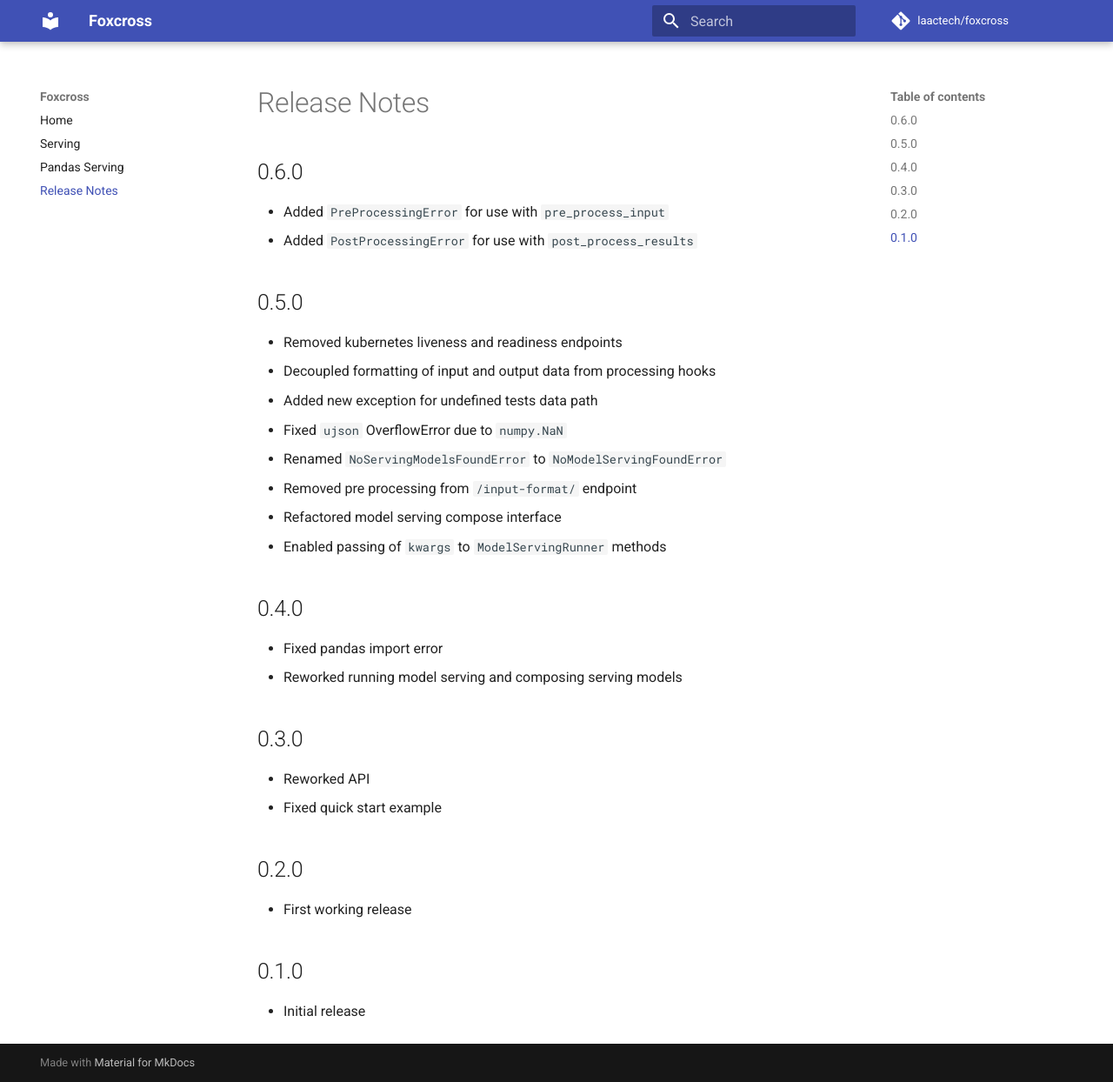
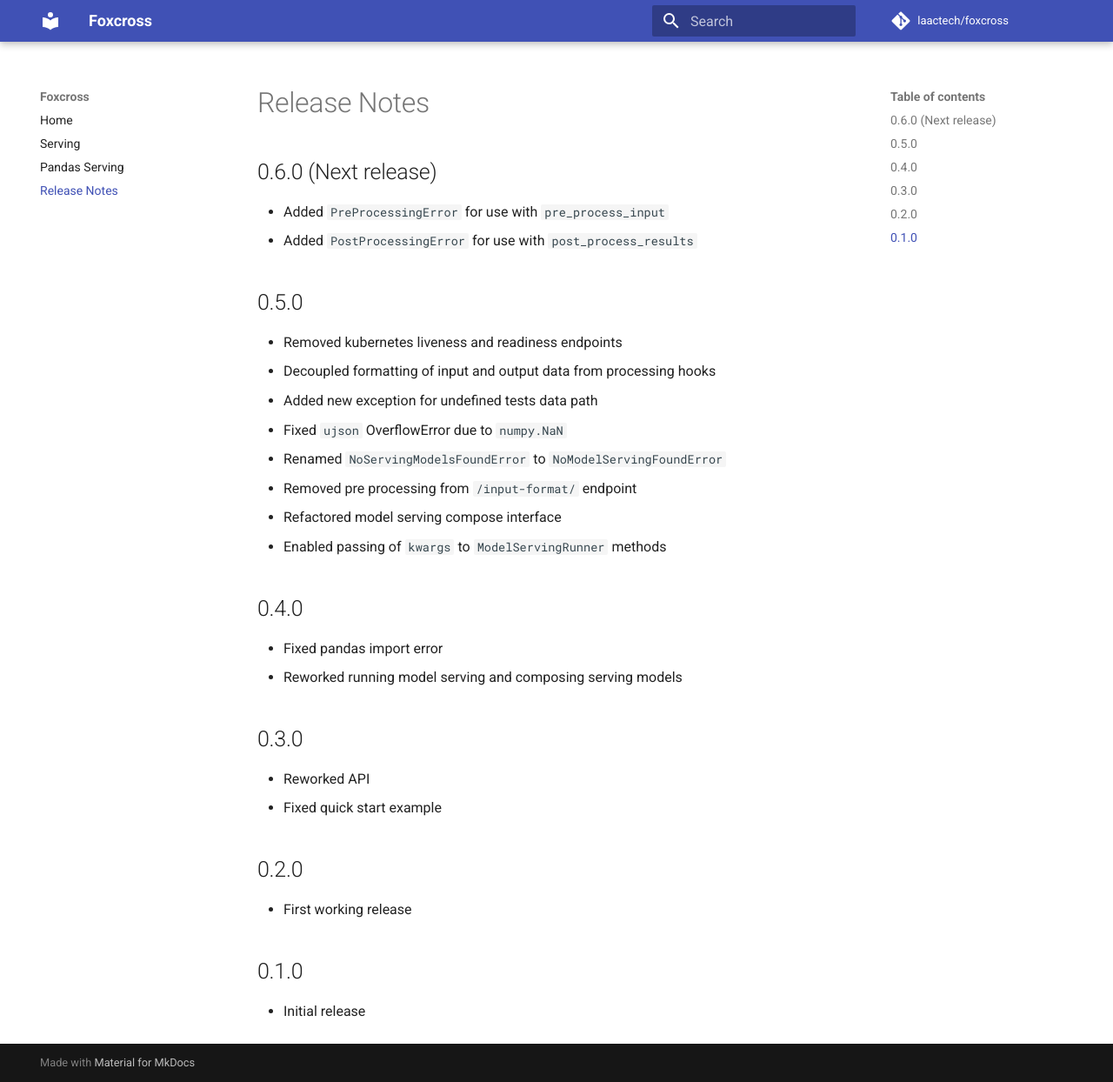
Before and after one commit to laactechnology/foxcross, an MkDocs documentation site: the page built from docs/release-notes.md, in a window 1280 px wide and 1244 px high. Shown: the whole window at 87% size. Built offline with MkDocs 1.6.1 and Material for MkDocs 9.7.7, drawn with Linux system fonts in a browser that asks for light colours; comment, search, counter and statistics services are not loaded.

Commit message:
clarifying release notes

```diff
--- a/docs/release-notes.md
+++ b/docs/release-notes.md
@@ -1,4 +1,4 @@
-## 0.6.0
+## 0.6.0 (Next release)
 * Added `PreProcessingError` for use with `pre_process_input`
 * Added  `PostProcessingError` for use with `post_process_results`
 
```
